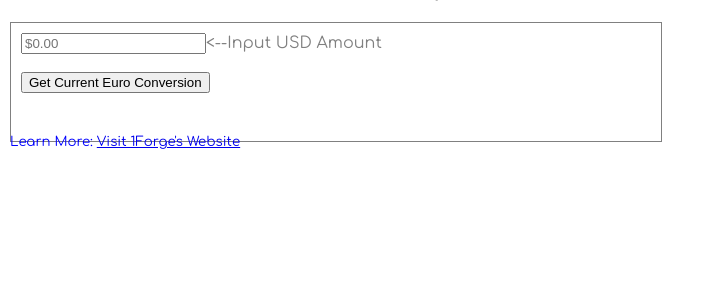
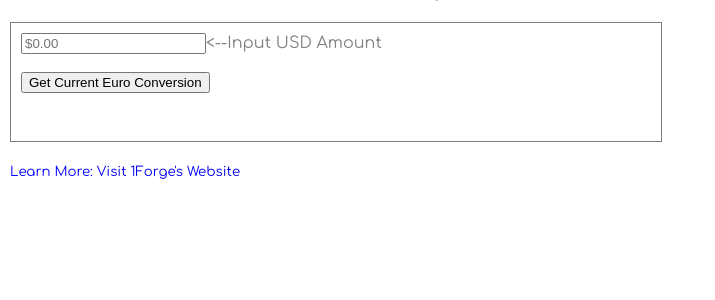
Before and after one commit to Frank-Adam/Frank-Adam.github.io, a PHP site: page /JSON_XMLHTTPRequest.html in a window 1280 px wide. Shown: the part 56-356 px from the top of the page, without its empty margins (0-715 px from the left). Run offline with PHP 8.4, Linux system fonts and the light colour scheme.

Commit message:
Add files via upload

```diff
--- a/JSON_XMLHTTPRequest.css
+++ b/JSON_XMLHTTPRequest.css
@@ -30,9 +30,10 @@
        color: red;
     }
     #siteLink {
-        margin-top: -10px;
-        margin-bottom: 15px;
+        margin-top: 20px;
         color:blue;
+    }
+    a {
         text-decoration: none;
     }
     a:hover {
--- a/JSON_XMLHTTPRequest.html
+++ b/JSON_XMLHTTPRequest.html
@@ -111,7 +111,6 @@
                 <div id="4"></div>
             </div>
         </div>
-
     </main>
     <div id="siteLink"><small>Learn More: <a href="https://1forge.com/forex-data-api/faq" target="_blank">Visit 1Forge's Website</a></small></div>
 </body>
```
